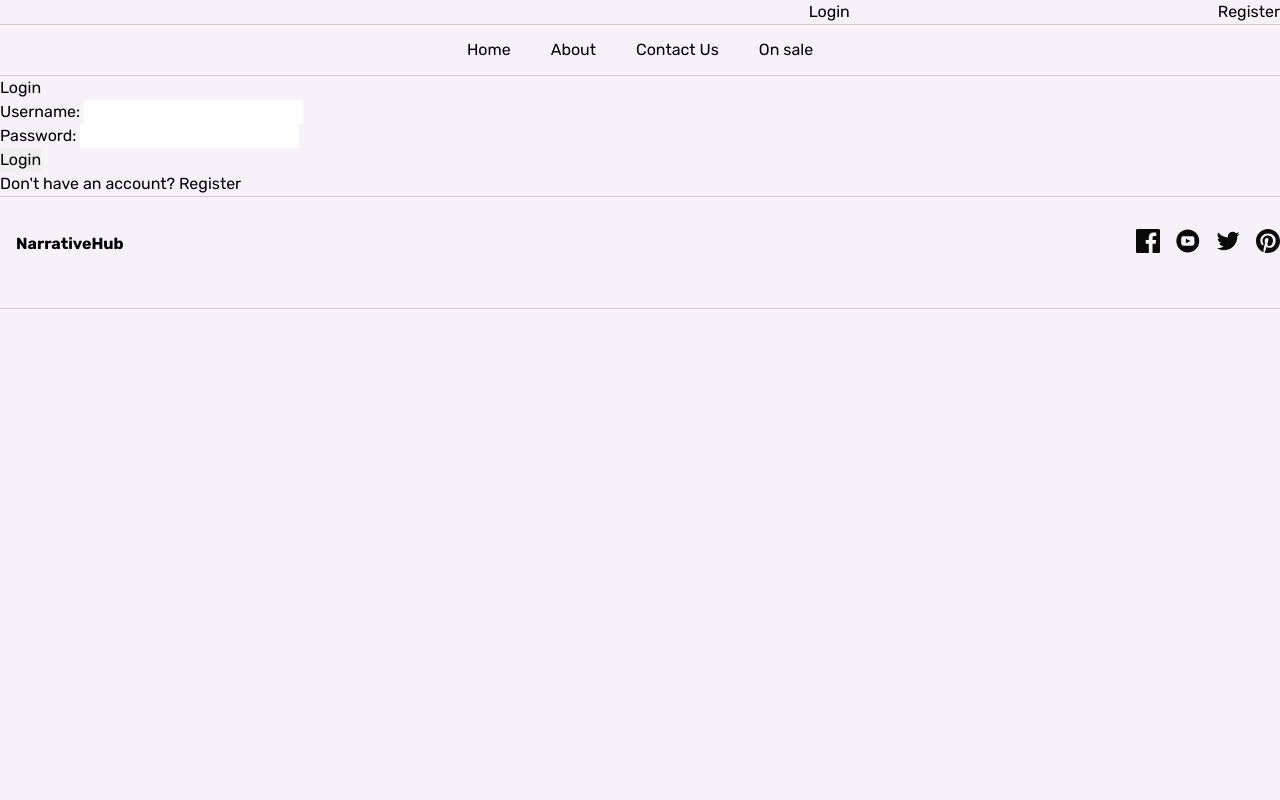
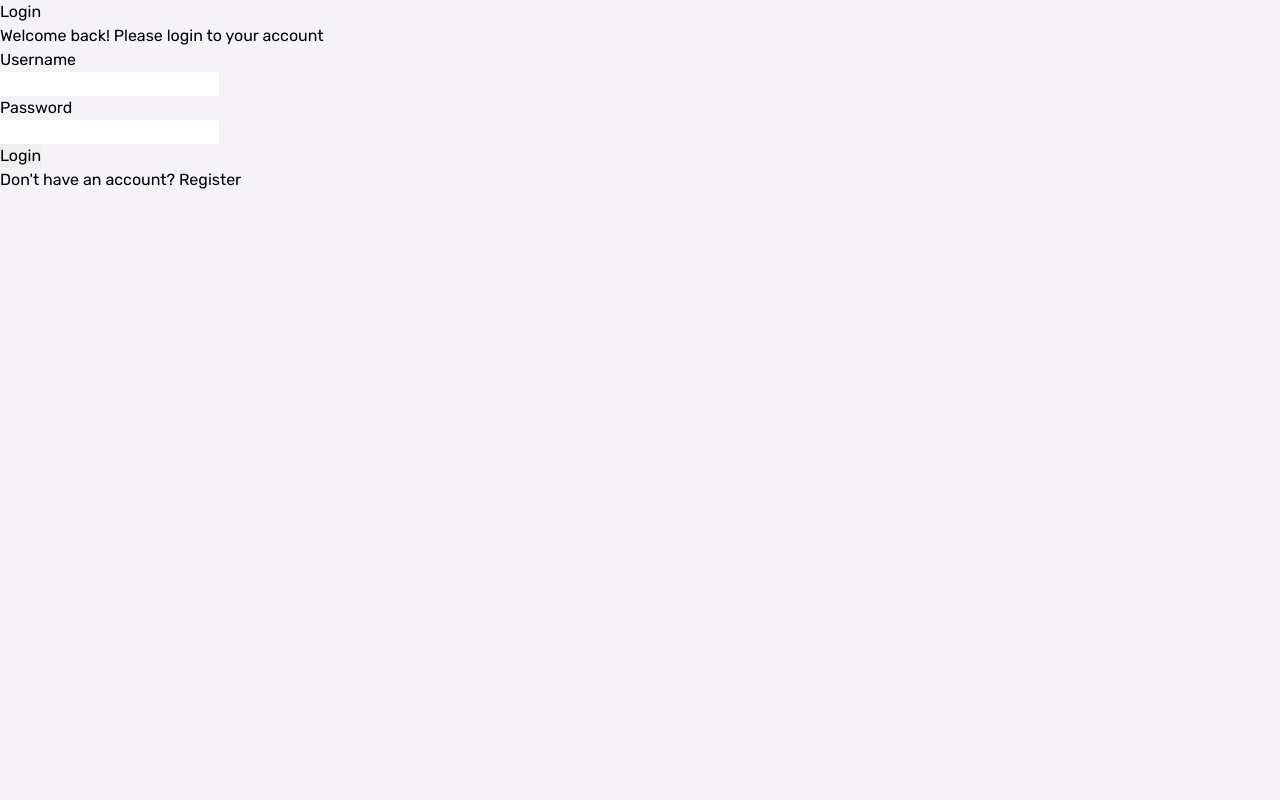
Before and after one commit to mwisechacha/narrativeHub, a Django app: page /login/ in a window 1280 px wide. Run offline with Django 4.2, Linux system fonts and the light colour scheme; parts of the project's set-up code (start-up, migrations or seed data) failed here and were passed over.

Commit message:
login and register page

```diff
--- /dev/null
+++ b/static/css/login.css
@@ -0,0 +1,96 @@
+@import url("https://fonts.googleapis.com/css2?family=Rubik:wght@400;500;700&display=swap");
+:root {
+  font-family: "Rubik";
+  background-color: hsl(270, 20%, 96%);
+}
+
+* {
+    margin: 0;
+    padding: 0;
+    border: 0;
+    font-size: inherit;
+    text-decoration: none;
+    font: inherit;
+    color: inherit;
+  }
+
+  article,
+  figure,
+  footer,
+  header,
+  menu,
+  nav,
+  section {
+    display: block;
+  }
+
+  body {
+    line-height: 1;
+  }
+
+  body * {
+    max-width: 100%;
+  }
+
+  ol,
+  ul {
+    list-style: none;
+  }
+
+  input:focus {
+    outline: none;
+  }
+
+  .visually-hidden {
+    position: absolute;
+    position: absolute !important;
+    width: 1px !important;
+    height: 1px !important;
+    padding: 0 !important;
+    margin: -1px !important;
+    overflow: hidden !important;
+    clip: rect(0, 0, 0, 0) !important;
+    white-space: nowrap !important;
+    border: 0 !important;
+  }
+  */ * {
+    font: inherit;
+    margin: 0;
+    padding: 0;
+  }
+
+  *,
+  *::before,
+  *::after {
+    box-sizing: border-box;
+  }
+
+  body {
+    line-height: 1.5;
+  }
+
+  html,
+  body {
+    height: 100%;
+    text-rendering: optimizeSpeed;
+  }
+
+  html:focus-within {
+    scroll-behavior: smooth;
+  }
+
+  img,
+  picture {
+    max-width: 100%;
+    display: block;
+  }
+
+  ul[role="list"],
+  ol[role="list"] {
+    list-style: none;
+    padding: 0;
+  }
+
+  a:not([class]) {
+    text-decoration-skip-ink: auto;
+  }
--- a/users/templates/users/login.html
+++ b/users/templates/users/login.html
@@ -1,13 +1,26 @@
-{% extends 'base.html' %}
-
+{% load static %}
+<link rel="stylesheet" type="text/css" href="{% static 'css/login.css' %}">
+<script src="{% static 'js/app.js'%}" defer></script>
 {% block content %}
 
 <form method="POST" novalidate>
     {% csrf_token %}
     <h2>Login</h2>
-    {{form.as_p}}
+    <p>Welcome back! Please login to your account</p>
+    <div class="login_details">
+        <div class="username">
+            <label for="{{ form.username.id_for_label }}">Username</label><br>
+            {{ form.username }}
+        </div>
+        <div class="password">
+            <label for="{{ form.password.id_for_label }}">Password</label><br>
+            {{ form.password }}
+        </div>
+    </div>
     <input type='submit' value="Login"/>
-    <p>Don't have an account? <a href="{%url 'register'%}">Register</a></p>
+    <div>
+        <p>Don't have an account? <a href="{%url 'register'%}">Register</a></p>
+    </div>
 </form>
 
 {% endblock content %}
```
Also changed, not shown: static/css/register.css (added, +96 -0 lines), users/templates/users/register.html (+46 -9 lines).
